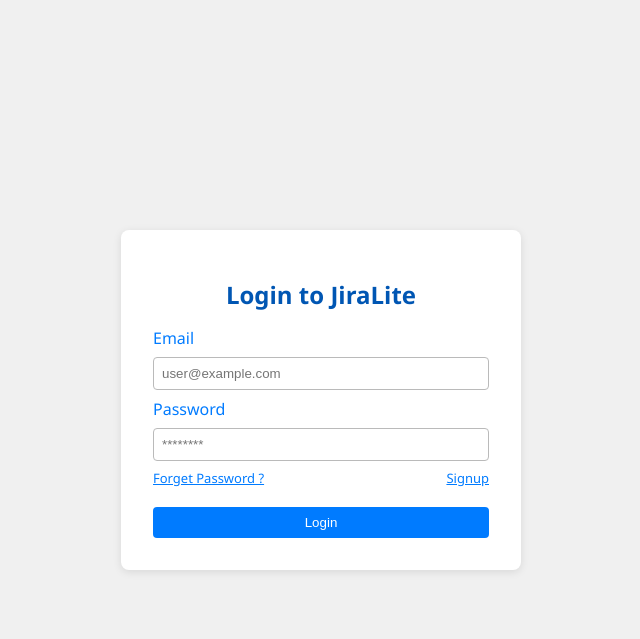
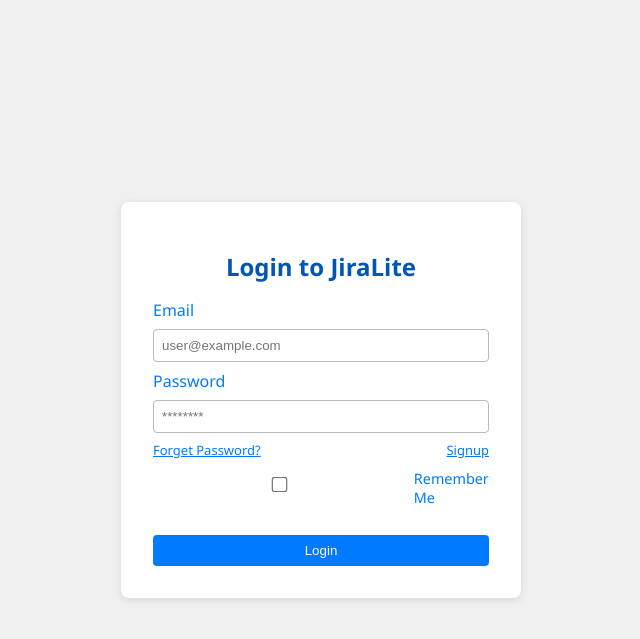
Before and after one commit to Pranavlovescode/Jiralite, a PHP site: page / in a window 1280 px wide. Shown: the top 639 px of the page, without its empty margins (319-959 px from the left). Run offline with PHP 8.4, Linux system fonts and the light colour scheme.

Commit message:
added remember me feature for 30 days

```diff
--- a/includes/db.php
+++ b/includes/db.php
@@ -2,9 +2,10 @@
     function createConnection() {
         $username = "pranav";
         $pass = "pranav";
+        $dbname = "jiralite";
 
         try {
-            $pdo = new PDO("mysql:host=localhost;dbname=jiralite", $username, $pass);
+            $pdo = new PDO("mysql:host=localhost;dbname=$dbname", $username, $pass);
             $pdo->setAttribute(PDO::ATTR_ERRMODE, PDO::ERRMODE_EXCEPTION);
             return $pdo;
             // echo "Connected successfully!";
--- a/index.php
+++ b/index.php
@@ -6,9 +6,26 @@
 
 $error = '';
 
+if (!isset($_SESSION['user_id']) && isset($_COOKIE['remember_token'])) {
+    $token = $_COOKIE['remember_token'];
+    $stmt = $pdo->prepare("SELECT * FROM users WHERE remember_token = ?");
+    $stmt->execute([$token]);
+    $user = $stmt->fetch();
+
+    if ($user) {
+        // Auto-login
+        $_SESSION['user_id'] = $user['id'];
+        $_SESSION['name'] = $user['name'];
+        $_SESSION['role'] = $user['role'];
+        header("Location: dashboard.php");
+        exit;
+    }
+}
+
 if($_SERVER['REQUEST_METHOD'] === 'POST'){
     $email = trim($_POST['email']);
     $pass = $_POST['password'];
+    $remember = $_POST['remember'];
 
     if(!$email || !$pass){
         $error = '❌ Email and password are required.';
@@ -24,6 +41,15 @@
             $_SESSION['name']=$user['name'];
             $_SESSION['role']=$user['role'];
             $_SESSION['email']=$user['email'];
+
+            if(!empty($remember)){
+                $token = bin2hex(random_bytes(32));
+                $stmt = $pdo->prepare("UPDATE users SET remember_token = ? WHERE id = ?");
+                $stmt->execute([$token, $user['id']]);
+                // setting cookie
+                setcookie('remember_token', $token, time() + (86400 * 30), '/', '', false, true); // httponly = true
+            }
+
             header("Location: dashboard.php");
             exit;
         }else{
@@ -31,6 +57,8 @@
         }
     }
 }
+
+
 
 ?>
 
@@ -59,10 +87,18 @@
                 <label for="pass">Password</label>
                 <input type="password" name="password" placeholder="********">
             </div>
-            <p class='links'>
-                <a href="forget_password.php" class='forget-password'>Forget Password ?</a>
-                <a href="signup.php" class='signup'>Signup</a>
-            </p>
+            <span class="links">
+                <a href="#" class="forget-password">Forget Password?</a>
+                <a href="signup.php" class="signup">Signup</a>
+            </span>
+
+            <div class="remember">
+                <label>
+                    <input type="checkbox" name="remember" value="1">
+                    <p>Remember Me</p>
+                </label>
+            </div>
+
             <button type="submit">Login</button>
         </form>
     </div>
--- a/static/login.css
+++ b/static/login.css
@@ -66,10 +66,10 @@
     outline: none;
 }
 
-.login-form div {
+/* .login-form div {
     display: flex;
     flex-direction: column;
-}
+} */
 
 
 .card button {
@@ -104,3 +104,23 @@
     display: flex;
     justify-content: space-between
 }
+.remember {
+    display: flex;
+    justify-content: flex-start;
+    margin-top: 10px;
+}
+
+.remember label {
+    display: flex;
+    align-items: center;
+    gap: 8px;
+    font-size: 0.9rem;
+    color: #007bff;
+    cursor: pointer;
+    width: 1000px;
+}
+
+.remember input[type="checkbox"] {
+    transform: scale(1.2);
+    accent-color: #007bff;
+}
```
Also changed, not shown: dashboard.php (+6 -1 lines), logout.php (+18 -0 lines).
